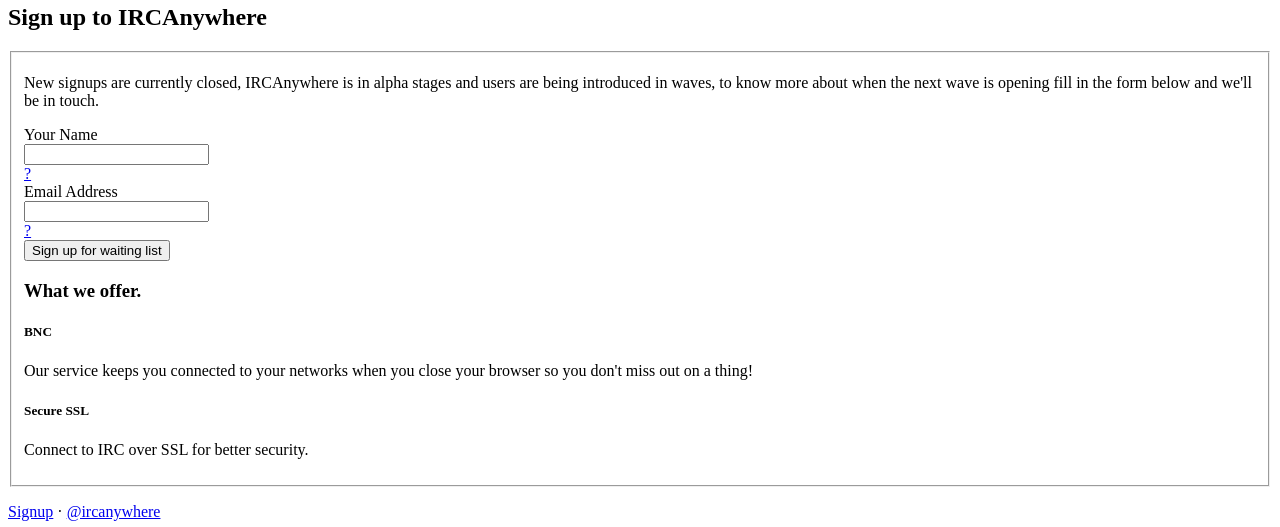
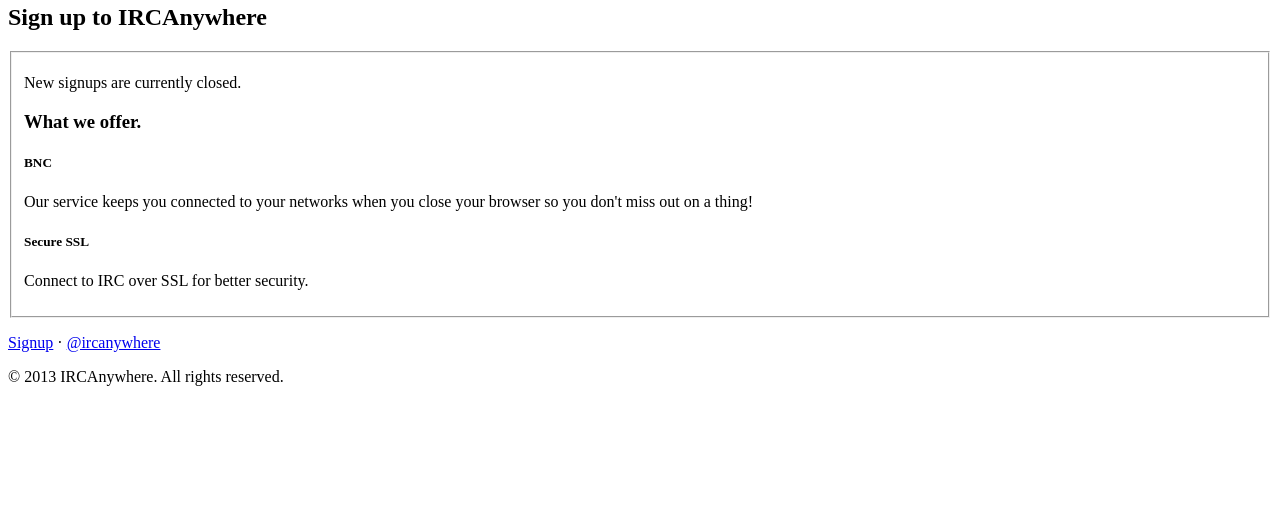
Before and after one commit to ircanywhere/ircanywhere, a Flask app: template frontend/websites/ircanywhere/templates/signup.html in a window 1280 px wide. Shown: the part 68-595 px from the top of the page. Run offline with Flask 2, Linux system fonts and the light colour scheme; the template is opened without the code that fills it: most values are stand-ins (such as "Sample title", 1, 10 or a date in 2020); parts of the project's set-up code (start-up, migrations or seed data) failed here and were passed over; some libraries are stand-ins or nearby versions.

Commit message:
Done some work on removing un-needed stuff from the signup form, and allowed the network to be configured from settings in mongodb

```diff
--- a/frontend/websites/ircanywhere/templates/signup.html
+++ b/frontend/websites/ircanywhere/templates/signup.html
@@ -13,7 +13,7 @@
 			<div class="clear modal-body">
 				<div class="left">
 					{% if open %}
-						<p class="large">Please note there is currently a limited number of accounts available, it seems there are accounts available, on registration your account will be activated immediately and ready for use.</p>
+						<p class="large">On registration your account will be activated immediately and ready for use, your IRC connection will be connected the first time you login.</p>
 
 						<div id="message-holder"></div>
 
@@ -72,15 +72,6 @@
 						</div>
 
 						<div class="clearfix">
-							<label for="message">How do you use IRC?</label>
-							<div class="input">
-								<div class="field">
-									<textarea class="xlarge" id="message" name="message" rows="4" tabindex="6"></textarea>
-								</div><span class="tt-tooltip"><a href="#" rel="twipsy" title="A little bit about how you use IRC, how many networks, how often? Etc.">?</a></span>
-							</div>
-						</div>
-
-						<div class="clearfix">
 							<div class="input">
 								<div class="field">
 									<input type="submit" class="btn primary" value="Sign up to IRCAnywhere" tabindex="6" />
@@ -88,35 +79,7 @@
 							</div>
 						</div>
 					{% else %}
-						<p class="large">New signups are currently closed, IRCAnywhere is in alpha stages and users are being introduced in waves, to know more about when the next wave is opening fill in the form below and we'll be in touch.</p>
-
-						<div id="message-holder"></div>
-
-						<div class="clearfix">
-							<label for="your-name">Your Name</label>
-							<div class="input">
-								<div class="field">
-									<input class="xlarge" id="your-name" name="your-name" type="text" tabindex="1" />
-								</div><span class="tooltip"><a href="#" rel="twipsy" title="Your full name, no more than 35 characters.">?</a></span>
-							</div>
-						</div>
-
-						<div class="clearfix">
-							<label for="email-address">Email Address</label>
-							<div class="input">
-								<div class="field">
-									<input class="xlarge" id="email-address" name="email-address" type="text" tabindex="2" />
-								</div><span class="tooltip"><a href="#" rel="twipsy" title="A valid email address.">?</a></span>
-							</div>
-						</div>
-
-						<div class="clearfix">
-							<div class="input">
-								<div class="field">
-									<input type="submit" class="btn primary" value="Sign up for waiting list" tabindex="3" />
-								</div>
-							</div>
-						</div>
+						<p class="large">New signups are currently closed.</p>
 					{% endif %}
 				</div>
 				<div class="right">
```
Also changed, not shown: frontend/websites/ircanywhere/controllers/signup.py (+5 -60 lines).
